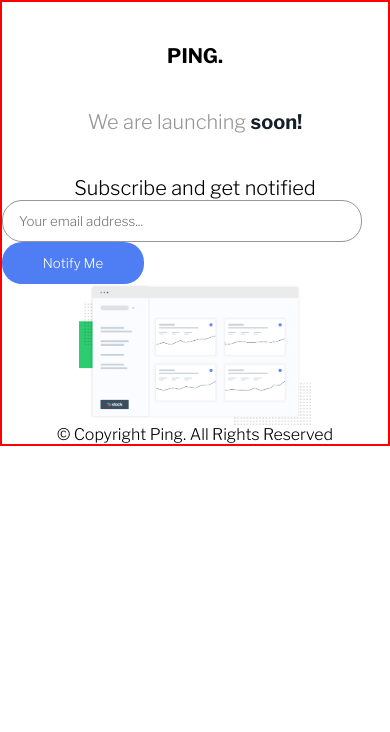
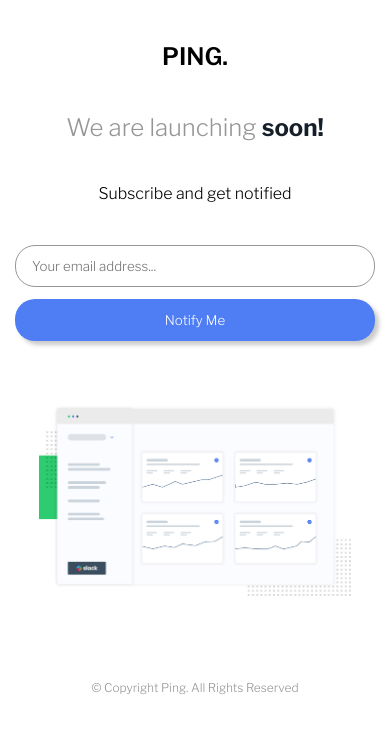
Before and after one commit to Maliheim/ping-coming-soon, a plain HTML site: page index.html in a window 390 px wide. Drawn offline with nearby package versions, Linux system fonts and the light colour scheme.

Commit message:
Fixed mobile design

```diff
--- a/styles.css
+++ b/styles.css
@@ -14,7 +14,6 @@
 }
 
 .cont{
-    border: 2px solid red;
     display: flex;
     flex-direction: column;
     align-items: center;
@@ -22,26 +21,24 @@
 
 .p1{
     margin-top: 42px;
-    font-size: 20px;
-    font-weight: 700;
+    font-weight: 600;
+    font-size: 32px;
+}
+
+.p2{
+    margin-top: 42px;
+    font-size: 42px;
+    color: var(--color4);
 }
 
 #p2b{
     color: var(--color5);
 }
 
-.p2{
-    margin-top: 42px;
-    font-size: 20px;
-    color: var(--color4);
-}
-
 .p3{
     margin-top: 42px;
+    margin-bottom: 42px;
     font-size: 20px;
-}
-
-.input{
 }
 
 #inputfield{
@@ -54,23 +51,60 @@
 }
 
 #submitbtn{
+    margin-left: 12px;
     width: 142px;
     height: 42px;
     border-radius: 20px;
     background-color: var(--color1);
     border: none;
     color: white;
-}
-
-.img{
-
+    box-shadow: 4px 4px 4px rgba(0, 0, 0, 0.206);
 }
 
 .previewimg{
-    width: 60%;
+    margin-top: 64px;
+    margin-bottom: 42px;
+    width: 40%;
     height: auto;
 }
 
 .links{}
 
-.copyright{}
+.copyright{
+    margin-top: 42px;
+    margin-bottom: 42px;
+    color: var(--color4);
+    font-weight: 300;
+    font-size: 12px;
+}
+
+@media(max-width:880px){
+
+    .p1{
+        font-size: 24px;
+    }
+
+    .p2{
+        font-size: 24px;
+    }
+
+    .p3{
+        font-size: 16px;
+    }
+
+    .previewimg{
+        width: 80%;
+    }
+
+    .input{
+        display: flex;
+        flex-direction: column;
+    }
+
+    #submitbtn{
+        width: 360px;
+        margin-left: 0px;
+        margin-top: 12px;
+    }
+
+}
```
